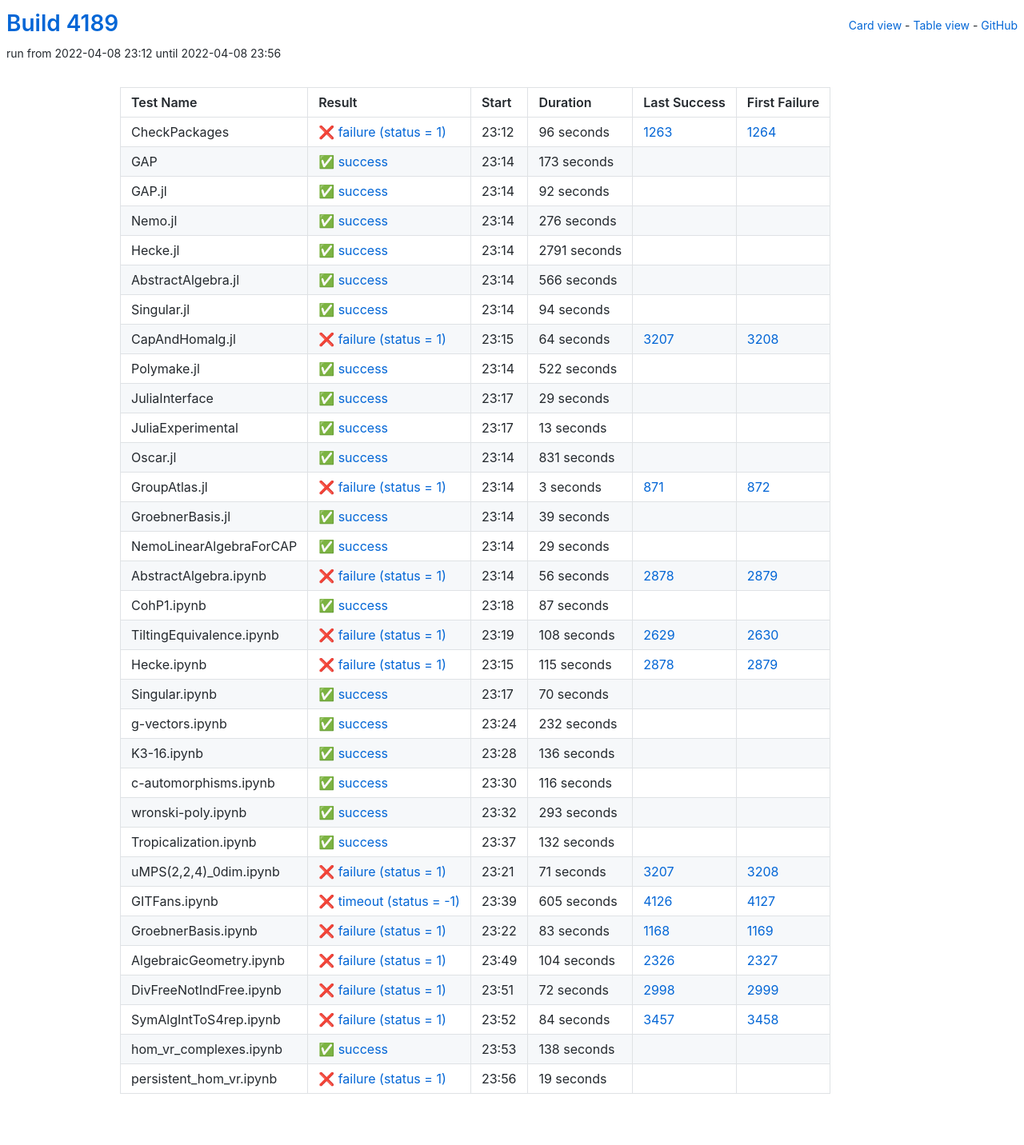
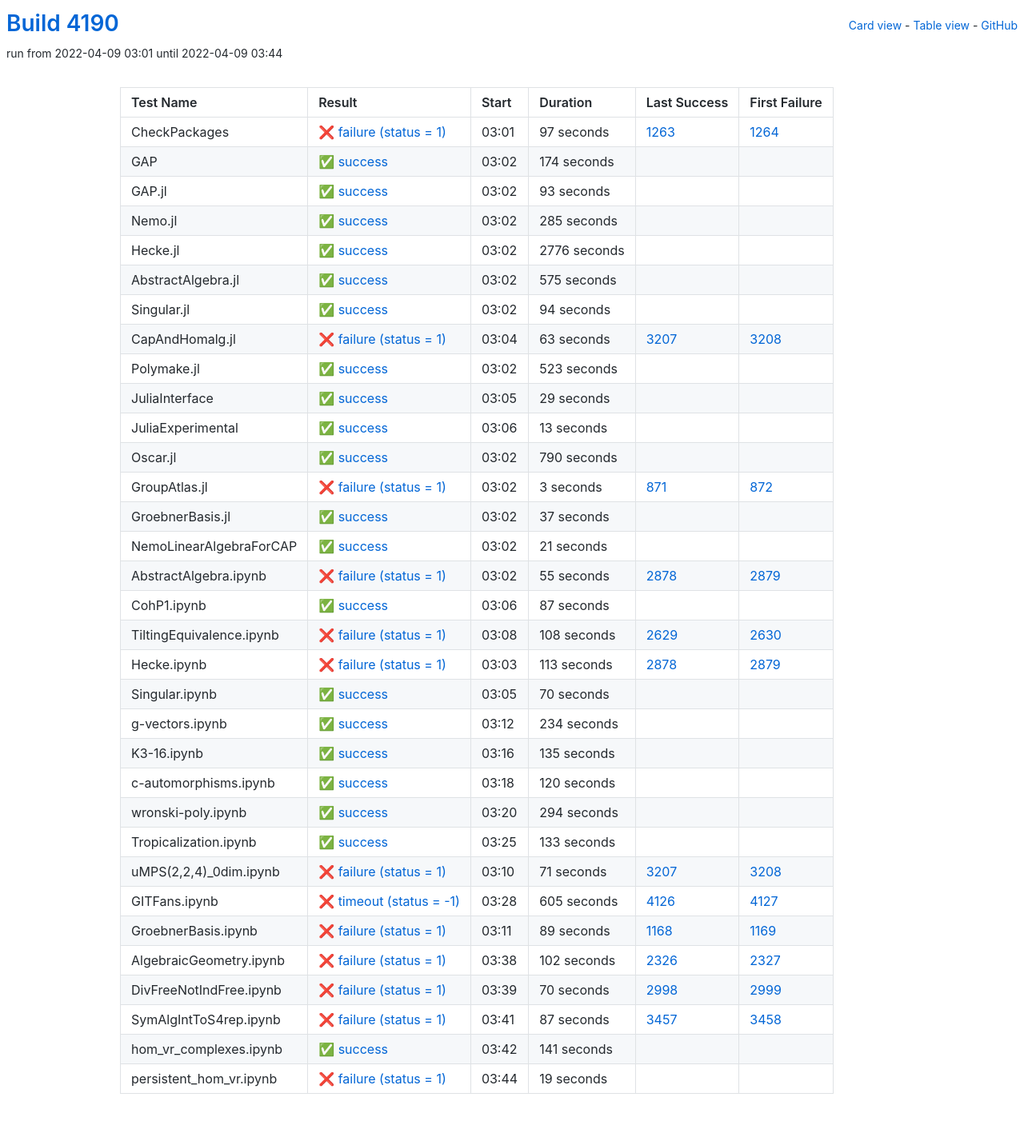
Before and after one commit to oscar-system/oscar-ci-status-stable, a Jekyll site: the page built from table.html, in a window 1280 px wide. Shown: the whole page at 80% size. Built offline with Jekyll 4.4.1, drawn with Linux system fonts in a browser that asks for light colours.

Commit message:
Build #4190

```diff
--- a/_data/ci.yml
+++ b/_data/ci.yml
@@ -1,6 +1,6 @@
 ---
-build: 4189
-build_url: https://oscarci.mathematik.uni-kl.de/job/oscar-stable/4189/
+build: 4190
+build_url: https://oscarci.mathematik.uni-kl.de/job/oscar-stable/4190/
 job: oscar-stable
 organization: oscar-system
 repo: oscar-ci-status-stable
@@ -8,80 +8,80 @@ repourl: https://github.com/oscar-system/oscar-ci-status-stable
 tests:
 - name: CheckPackages
   id: checkpackages
-  log: https://oscarci.mathematik.uni-kl.de/job/oscar-stable/4189/artifact/logs/build-4189/CheckPackages.log
-  start: 2022-04-08 23:12
+  log: https://oscarci.mathematik.uni-kl.de/job/oscar-stable/4190/artifact/logs/build-4190/CheckPackages.log
+  start: 2022-04-09 03:01
   success: false
   exitcode: 1
   status: failure
-  duration: 96
+  duration: 97
   last_success: 1263
   last_success_url: https://oscarci.mathematik.uni-kl.de/job/oscar-stable/1263/
   first_failure: 1264
   first_failure_url: https://oscarci.mathematik.uni-kl.de/job/oscar-stable/1264/
 - name: GAP
   id: gap
-  log: https://oscarci.mathematik.uni-kl.de/job/oscar-stable/4189/artifact/logs/build-4189/GAP.log
-  start: 2022-04-08 23:14
+  log: https://oscarci.mathematik.uni-kl.de/job/oscar-stable/4190/artifact/logs/build-4190/GAP.log
+  start: 2022-04-09 03:02
   success: true
   exitcode: 0
   status: success
-  duration: 173
+  duration: 174
   last_success: false
   last_success_url:
   first_failure: false
   first_failure_url:
 - name: GAP.jl
   id: gap-jl
-  log: https://oscarci.mathematik.uni-kl.de/job/oscar-stable/4189/artifact/logs/build-4189/GAP.jl.log
-  start: 2022-04-08 23:14
+  log: https://oscarci.mathematik.uni-kl.de/job/oscar-stable/4190/artifact/logs/build-4190/GAP.jl.log
+  start: 2022-04-09 03:02
   success: true
   exitcode: 0
   status: success
-  duration: 92
+  duration: 93
   last_success: false
   last_success_url:
   first_failure: false
   first_failure_url:
 - name: Nemo.jl
   id: nemo-jl
-  log: https://oscarci.mathematik.uni-kl.de/job/oscar-stable/4189/artifact/logs/build-4189/Nemo.jl.log
-  start: 2022-04-08 23:14
+  log: https://oscarci.mathematik.uni-kl.de/job/oscar-stable/4190/artifact/logs/build-4190/Nemo.jl.log
+  start: 2022-04-09 03:02
   success: true
   exitcode: 0
   status: success
-  duration: 276
+  duration: 285
   last_success: false
   last_success_url:
   first_failure: false
   first_failure_url:
 - name: Hecke.jl
   id: hecke-jl
-  log: https://oscarci.mathematik.uni-kl.de/job/oscar-stable/4189/artifact/logs/build-4189/Hecke.jl.log
-  start: 2022-04-08 23:14
+  log: https://oscarci.mathematik.uni-kl.de/job/oscar-stable/4190/artifact/logs/build-4190/Hecke.jl.log
+  start: 2022-04-09 03:02
   success: true
   exitcode: 0
   status: success
-  duration: 2791
+  duration: 2776
   last_success: false
   last_success_url:
   first_failure: false
   first_failure_url:
 - name: AbstractAlgebra.jl
   id: abstractalgebra-jl
-  log: https://oscarci.mathematik.uni-kl.de/job/oscar-stable/4189/artifact/logs/build-4189/AbstractAlgebra.jl.log
-  start: 2022-04-08 23:14
+  log: https://oscarci.mathematik.uni-kl.de/job/oscar-stable/4190/artifact/logs/build-4190/AbstractAlgebra.jl.log
+  start: 2022-04-09 03:02
   success: true
   exitcode: 0
   status: success
-  duration: 566
+  duration: 575
   last_success: false
   last_success_url:
   first_failure: false
   first_failure_url:
 - name: Singular.jl
   id: singular-jl
-  log: https://oscarci.mathematik.uni-kl.de/job/oscar-stable/4189/artifact/logs/build-4189/Singular.jl.log
-  start: 2022-04-08 23:14
+  log: https://oscarci.mathematik.uni-kl.de/job/oscar-stable/4190/artifact/logs/build-4190/Singular.jl.log
+  start: 2022-04-09 03:02
   success: true
   exitcode: 0
   status: success
@@ -92,32 +92,32 @@ tests:
   first_failure_url:
 - name: CapAndHomalg.jl
   id: capandhomalg-jl
-  log: https://oscarci.mathematik.uni-kl.de/job/oscar-stable/4189/artifact/logs/build-4189/CapAndHomalg.jl.log
-  start: 2022-04-08 23:15
+  log: https://oscarci.mathematik.uni-kl.de/job/oscar-stable/4190/artifact/logs/build-4190/CapAndHomalg.jl.log
+  start: 2022-04-09 03:04
   success: false
   exitcode: 1
   status: failure
-  duration: 64
+  duration: 63
   last_success: 3207
   last_success_url: https://oscarci.mathematik.uni-kl.de/job/oscar-stable/3207/
   first_failure: 3208
   first_failure_url: https://oscarci.mathematik.uni-kl.de/job/oscar-stable/3208/
 - name: Polymake.jl
   id: polymake-jl
-  log: https://oscarci.mathematik.uni-kl.de/job/oscar-stable/4189/artifact/logs/build-4189/Polymake.jl.log
-  start: 2022-04-08 23:14
+  log: https://oscarci.mathematik.uni-kl.de/job/oscar-stable/4190/artifact/logs/build-4190/Polymake.jl.log
+  start: 2022-04-09 03:02
   success: true
   exitcode: 0
   status: success
-  duration: 522
+  duration: 523
   last_success: false
   last_success_url:
   first_failure: false
   first_failure_url:
 - name: JuliaInterface
   id: juliainterface
-  log: https://oscarci.mathematik.uni-kl.de/job/oscar-stable/4189/artifact/logs/build-4189/JuliaInterface.log
-  start: 2022-04-08 23:17
+  log: https://oscarci.mathematik.uni-kl.de/job/oscar-stable/4190/artifact/logs/build-4190/JuliaInterface.log
+  start: 2022-04-09 03:05
   success: true
   exitcode: 0
   status: success
@@ -128,8 +128,8 @@ tests:
   first_failure_url:
 - name: JuliaExperimental
   id: juliaexperimental
-  log: https://oscarci.mathematik.uni-kl.de/job/oscar-stable/4189/artifact/logs/build-4189/JuliaExperimental.log
-  start: 2022-04-08 23:17
+  log: https://oscarci.mathematik.uni-kl.de/job/oscar-stable/4190/artifact/logs/build-4190/JuliaExperimental.log
+  start: 2022-04-09 03:06
   success: true
   exitcode: 0
   status: success
@@ -140,20 +140,20 @@ tests:
   first_failure_url:
 - name: Oscar.jl
   id: oscar-jl
-  log: https://oscarci.mathematik.uni-kl.de/job/oscar-stable/4189/artifact/logs/build-4189/Oscar.jl.log
-  start: 2022-04-08 23:14
+  log: https://oscarci.mathematik.uni-kl.de/job/oscar-stable/4190/artifact/logs/build-4190/Oscar.jl.log
+  start: 2022-04-09 03:02
   success: true
   exitcode: 0
   status: success
-  duration: 831
+  duration: 790
   last_success: false
   last_success_url:
   first_failure: false
   first_failure_url:
 - name: GroupAtlas.jl
   id: groupatlas-jl
-  log: https://oscarci.mathematik.uni-kl.de/job/oscar-stable/4189/artifact/logs/build-4189/GroupAtlas.jl.log
-  start: 2022-04-08 23:14
+  log: https://oscarci.mathematik.uni-kl.de/job/oscar-stable/4190/artifact/logs/build-4190/GroupAtlas.jl.log
+  start: 2022-04-09 03:02
   success: false
   exitcode: 1
   status: failure
@@ -164,44 +164,44 @@ tests:
   first_failure_url: https://oscarci.mathematik.uni-kl.de/job/oscar-stable/872/
 - name: GroebnerBasis.jl
   id: groebnerbasis-jl
-  log: https://oscarci.mathematik.uni-kl.de/job/oscar-stable/4189/artifact/logs/build-4189/GroebnerBasis.jl.log
-  start: 2022-04-08 23:14
+  log: https://oscarci.mathematik.uni-kl.de/job/oscar-stable/4190/artifact/logs/build-4190/GroebnerBasis.jl.log
+  start: 2022-04-09 03:02
   success: true
   exitcode: 0
   status: success
-  duration: 39
+  duration: 37
   last_success: false
   last_success_url:
   first_failure: false
   first_failure_url:
 - name: NemoLinearAlgebraForCAP
   id: nemolinearalgebraforcap
-  log: https://oscarci.mathematik.uni-kl.de/job/oscar-stable/4189/artifact/logs/build-4189/NemoLinearAlgebraForCAP.log
-  start: 2022-04-08 23:14
+  log: https://oscarci.mathematik.uni-kl.de/job/oscar-stable/4190/artifact/logs/build-4190/NemoLinearAlgebraForCAP.log
+  start: 2022-04-09 03:02
   success: true
   exitcode: 0
   status: success
-  duration: 29
+  duration: 21
   last_success: false
   last_success_url:
   first_failure: false
   first_failure_url:
 - name: AbstractAlgebra.ipynb
   id: abstractalgebra-ipynb
-  log: https://oscarci.mathematik.uni-kl.de/job/oscar-stable/4189/artifact/logs/build-4189/AbstractAlgebra.ipynb.log
-  start: 2022-04-08 23:14
+  log: https://oscarci.mathematik.uni-kl.de/job/oscar-stable/4190/artifact/logs/build-4190/AbstractAlgebra.ipynb.log
+  start: 2022-04-09 03:02
   success: false
   exitcode: 1
   status: failure
-  duration: 56
+  duration: 55
   last_success: 2878
   last_success_url: https://oscarci.mathematik.uni-kl.de/job/oscar-stable/2878/
   first_failure: 2879
   first_failure_url: https://oscarci.mathematik.uni-kl.de/job/oscar-stable/2879/
 - name: CohP1.ipynb
   id: cohp1-ipynb
-  log: https://oscarci.mathematik.uni-kl.de/job/oscar-stable/4189/artifact/logs/build-4189/CohP1.ipynb.log
-  start: 2022-04-08 23:18
+  log: https://oscarci.mathematik.uni-kl.de/job/oscar-stable/4190/artifact/logs/build-4190/CohP1.ipynb.log
+  start: 2022-04-09 03:06
   success: true
   exitcode: 0
   status: success
@@ -212,8 +212,8 @@ tests:
   first_failure_url:
 - name: TiltingEquivalence.ipynb
   id: tiltingequivalence-ipynb
-  log: https://oscarci.mathematik.uni-kl.de/job/oscar-stable/4189/artifact/logs/build-4189/TiltingEquivalence.ipynb.log
-  start: 2022-04-08 23:19
+  log: https://oscarci.mathematik.uni-kl.de/job/oscar-stable/4190/artifact/logs/build-4190/TiltingEquivalence.ipynb.log
+  start: 2022-04-09 03:08
   success: false
   exitcode: 1
   status: failure
@@ -224,20 +224,20 @@ tests:
   first_failure_url: https://oscarci.mathematik.uni-kl.de/job/oscar-stable/2630/
 - name: Hecke.ipynb
   id: hecke-ipynb
-  log: https://oscarci.mathematik.uni-kl.de/job/oscar-stable/4189/artifact/logs/build-4189/Hecke.ipynb.log
-  start: 2022-04-08 23:15
+  log: https://oscarci.mathematik.uni-kl.de/job/oscar-stable/4190/artifact/logs/build-4190/Hecke.ipynb.log
+  start: 2022-04-09 03:03
   success: false
   exitcode: 1
   status: failure
-  duration: 115
+  duration: 113
   last_success: 2878
   last_success_url: https://oscarci.mathematik.uni-kl.de/job/oscar-stable/2878/
   first_failure: 2879
   first_failure_url: https://oscarci.mathematik.uni-kl.de/job/oscar-stable/2879/
 - name: Singular.ipynb
   id: singular-ipynb
-  log: https://oscarci.mathematik.uni-kl.de/job/oscar-stable/4189/artifact/logs/build-4189/Singular.ipynb.log
-  start: 2022-04-08 23:17
+  log: https://oscarci.mathematik.uni-kl.de/job/oscar-stable/4190/artifact/logs/build-4190/Singular.ipynb.log
+  start: 2022-04-09 03:05
   success: true
   exitcode: 0
   status: success
@@ -248,68 +248,68 @@ tests:
   first_failure_url:
 - name: g-vectors.ipynb
   id: g-vectors-ipynb
-  log: https://oscarci.mathematik.uni-kl.de/job/oscar-stable/4189/artifact/logs/build-4189/g-vectors.ipynb.log
-  start: 2022-04-08 23:24
+  log: https://oscarci.mathematik.uni-kl.de/job/oscar-stable/4190/artifact/logs/build-4190/g-vectors.ipynb.log
+  start: 2022-04-09 03:12
   success: true
   exitcode: 0
   status: success
-  duration: 232
+  duration: 234
   last_success: false
   last_success_url:
   first_failure: false
   first_failure_url:
 - name: K3-16.ipynb
   id: k3-16-ipynb
-  log: https://oscarci.mathematik.uni-kl.de/job/oscar-stable/4189/artifact/logs/build-4189/K3-16.ipynb.log
-  start: 2022-04-08 23:28
+  log: https://oscarci.mathematik.uni-kl.de/job/oscar-stable/4190/artifact/logs/build-4190/K3-16.ipynb.log
+  start: 2022-04-09 03:16
   success: true
   exitcode: 0
   status: success
-  duration: 136
+  duration: 135
   last_success: false
   last_success_url:
   first_failure: false
   first_failure_url:
 - name: c-automorphisms.ipynb
   id: c-automorphisms-ipynb
-  log: https://oscarci.mathematik.uni-kl.de/job/oscar-stable/4189/artifact/logs/build-4189/c-automorphisms.ipynb.log
-  start: 2022-04-08 23:30
+  log: https://oscarci.mathematik.uni-kl.de/job/oscar-stable/4190/artifact/logs/build-4190/c-automorphisms.ipynb.log
+  start: 2022-04-09 03:18
   success: true
   exitcode: 0
   status: success
-  duration: 116
+  duration: 120
   last_success: false
   last_success_url:
   first_failure: false
   first_failure_url:
 - name: wronski-poly.ipynb
   id: wronski-poly-ipynb
-  log: https://oscarci.mathematik.uni-kl.de/job/oscar-stable/4189/artifact/logs/build-4189/wronski-poly.ipynb.log
-  start: 2022-04-08 23:32
+  log: https://oscarci.mathematik.uni-kl.de/job/oscar-stable/4190/artifact/logs/build-4190/wronski-poly.ipynb.log
+  start: 2022-04-09 03:20
   success: true
   exitcode: 0
   status: success
-  duration: 293
+  duration: 294
   last_success: false
   last_success_url:
   first_failure: false
   first_failure_url:
 - name: Tropicalization.ipynb
   id: tropicalization-ipynb
-  log: https://oscarci.mathematik.uni-kl.de/job/oscar-stable/4189/artifact/logs/build-4189/Tropicalization.ipynb.log
-  start: 2022-04-08 23:37
+  log: https://oscarci.mathematik.uni-kl.de/job/oscar-stable/4190/artifact/logs/build-4190/Tropicalization.ipynb.log
+  start: 2022-04-09 03:25
   success: true
   exitcode: 0
   status: success
-  duration: 132
+  duration: 133
   last_success: false
   last_success_url:
   first_failure: false
   first_failure_url:
 - name: uMPS(2,2,4)_0dim.ipynb
   id: umps-2-2-4-0dim-ipynb
-  log: https://oscarci.mathematik.uni-kl.de/job/oscar-stable/4189/artifact/logs/build-4189/uMPS-2-2-4-_0dim.ipynb.log
-  start: 2022-04-08 23:21
+  log: https://oscarci.mathematik.uni-kl.de/job/oscar-stable/4190/artifact/logs/build-4190/uMPS-2-2-4-_0dim.ipynb.log
+  start: 2022-04-09 03:10
   success: false
   exitcode: 1
   status: failure
@@ -320,8 +320,8 @@ tests:
   first_failure_url: https://oscarci.mathematik.uni-kl.de/job/oscar-stable/3208/
 - name: GITFans.ipynb
   id: gitfans-ipynb
-  log: https://oscarci.mathematik.uni-kl.de/job/oscar-stable/4189/artifact/logs/build-4189/GITFans.ipynb.log
-  start: 2022-04-08 23:39
+  log: https://oscarci.mathematik.uni-kl.de/job/oscar-stable/4190/artifact/logs/build-4190/GITFans.ipynb.log
+  start: 2022-04-09 03:28
   success: false
   exitcode: -1
   status: timeout
@@ -332,68 +332,68 @@ tests:
   first_failure_url: https://oscarci.mathematik.uni-kl.de/job/oscar-stable/4127/
 - name: GroebnerBasis.ipynb
   id: groebnerbasis-ipynb
-  log: https://oscarci.mathematik.uni-kl.de/job/oscar-stable/4189/artifact/logs/build-4189/GroebnerBasis.ipynb.log
-  start: 2022-04-08 23:22
+  log: https://oscarci.mathematik.uni-kl.de/job/oscar-stable/4190/artifact/logs/build-4190/GroebnerBasis.ipynb.log
+  start: 2022-04-09 03:11
   success: false
   exitcode: 1
   status: failure
-  duration: 83
+  duration: 89
   last_success: 1168
   last_success_url: https://oscarci.mathematik.uni-kl.de/job/oscar-stable/1168/
   first_failure: 1169
   first_failure_url: https://oscarci.mathematik.uni-kl.de/job/oscar-stable/1169/
 - name: AlgebraicGeometry.ipynb
   id: algebraicgeometry-ipynb
-  log: https://oscarci.mathematik.uni-kl.de/job/oscar-stable/4189/artifact/logs/build-4189/AlgebraicGeometry.ipynb.log
-  start: 2022-04-08 23:49
+  log: https://oscarci.mathematik.uni-kl.de/job/oscar-stable/4190/artifact/logs/build-4190/AlgebraicGeometry.ipynb.log
+  start: 2022-04-09 03:38
   success: false
   exitcode: 1
   status: failure
-  duration: 104
+  duration: 102
   last_success: 2326
   last_success_url: https://oscarci.mathematik.uni-kl.de/job/oscar-stable/2326/
   first_failure: 2327
   first_failure_url: https://oscarci.mathematik.uni-kl.de/job/oscar-stable/2327/
 - name: DivFreeNotIndFree.ipynb
   id: divfreenotindfree-ipynb
-  log: https://oscarci.mathematik.uni-kl.de/job/oscar-stable/4189/artifact/logs/build-4189/DivFreeNotIndFree.ipynb.log
-  start: 2022-04-08 23:51
+  log: https://oscarci.mathematik.uni-kl.de/job/oscar-stable/4190/artifact/logs/build-4190/DivFreeNotIndFree.ipynb.log
+  start: 2022-04-09 03:39
   success: false
   exitcode: 1
   status: failure
-  duration: 72
+  duration: 70
   last_success: 2998
   last_success_url: https://oscarci.mathematik.uni-kl.de/job/oscar-stable/2998/
   first_failure: 2999
   first_failure_url: https://oscarci.mathematik.uni-kl.de/job/oscar-stable/2999/
 - name: SymAlgIntToS4rep.ipynb
   id: symalginttos4rep-ipynb
-  log: https://oscarci.mathematik.uni-kl.de/job/oscar-stable/4189/artifact/logs/build-4189/SymAlgIntToS4rep.ipynb.log
-  start: 2022-04-08 23:52
+  log: https://oscarci.mathematik.uni-kl.de/job/oscar-stable/4190/artifact/logs/build-4190/SymAlgIntToS4rep.ipynb.log
+  start: 2022-04-09 03:41
   success: false
   exitcode: 1
   status: failure
-  duration: 84
+  duration: 87
   last_success: 3457
   last_success_url: https://oscarci.mathematik.uni-kl.de/job/oscar-stable/3457/
   first_failure: 3458
   first_failure_url: https://oscarci.mathematik.uni-kl.de/job/oscar-stable/3458/
 - name: hom_vr_complexes.ipynb
   id: hom-vr-complexes-ipynb
-  log: https://oscarci.mathematik.uni-kl.de/job/oscar-stable/4189/artifact/logs/build-4189/hom_vr_complexes.ipynb.log
-  start: 2022-04-08 23:53
+  log: https://oscarci.mathematik.uni-kl.de/job/oscar-stable/4190/artifact/logs/build-4190/hom_vr_complexes.ipynb.log
+  start: 2022-04-09 03:42
   success: true
   exitcode: 0
   status: success
-  duration: 138
+  duration: 141
   last_success: false
   last_success_url:
   first_failure: false
   first_failure_url:
 - name: persistent_hom_vr.ipynb
   id: persistent-hom-vr-ipynb
-  log: https://oscarci.mathematik.uni-kl.de/job/oscar-stable/4189/artifact/logs/build-4189/persistent_hom_vr.ipynb.log
-  start: 2022-04-08 23:56
+  log: https://oscarci.mathematik.uni-kl.de/job/oscar-stable/4190/artifact/logs/build-4190/persistent_hom_vr.ipynb.log
+  start: 2022-04-09 03:44
   success: false
   exitcode: 1
   status: failure
```
Also changed, not shown: README.md.
